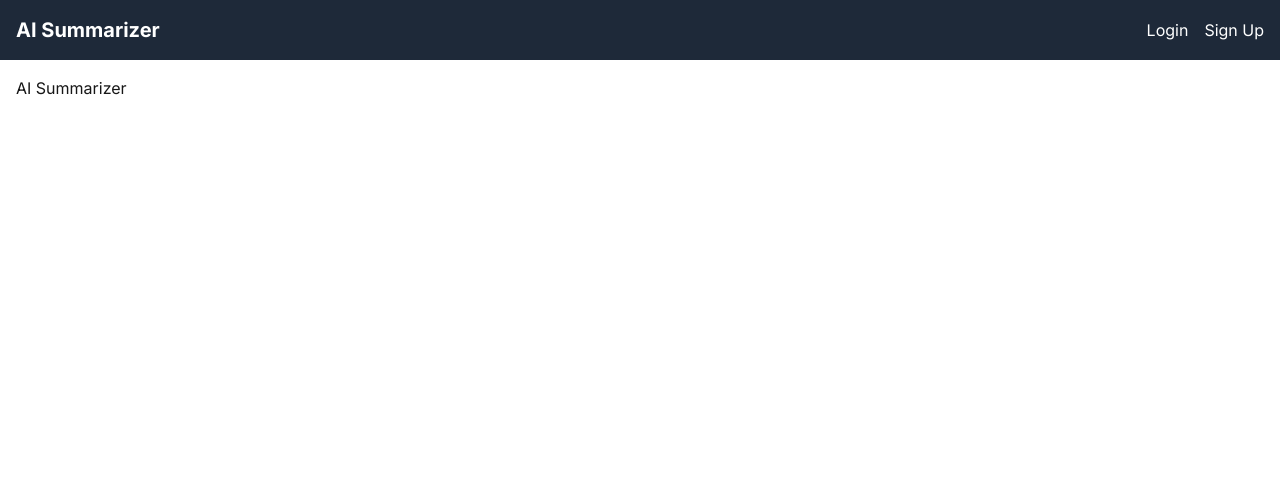
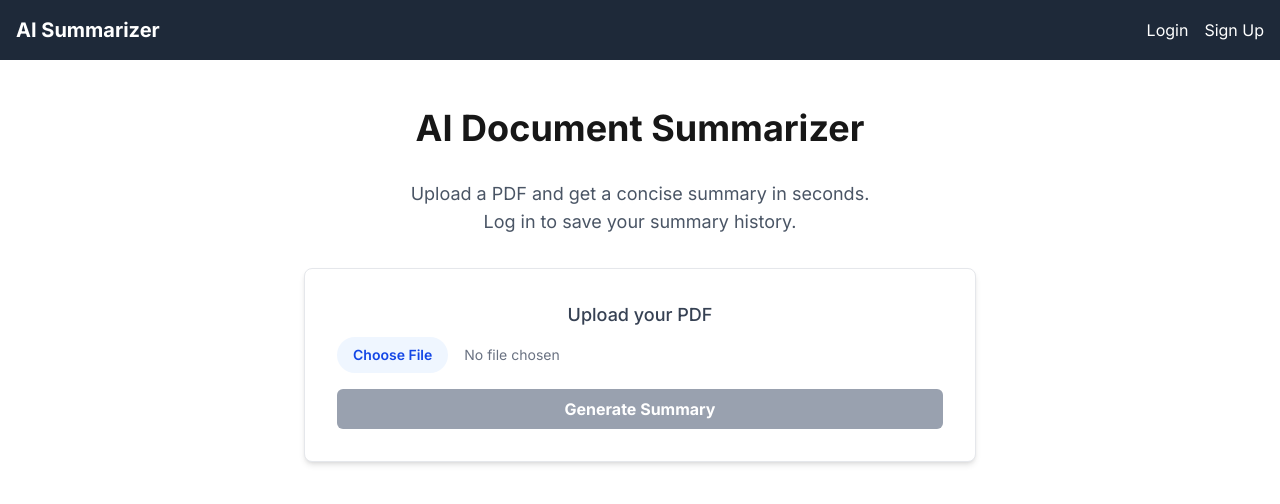
Before and after one commit to Oblutack/Ai-Summarizer, a Next.js app in the folder frontend/: page / in a window 1280 px wide. Shown: the top 504 px of the page. Built offline with nearby package versions, Linux system fonts and the light colour scheme.

Commit message:
feat: Implement final UI for guest and user summarization

```diff
--- a/frontend/app/dashboard/page.tsx
+++ b/frontend/app/dashboard/page.tsx
@@ -1,8 +1,83 @@
+"use client";
+
+import { useEffect, useState } from "react";
+import { useAuth } from "../../contexts/AuthContext";
+import { useRouter } from "next/navigation";
+import axios from "axios";
+import type { Document } from "../../types";
+import SummarizeForm from "../../components/SummarizeForm";
+
 export default function DashboardPage() {
-  return (
+  const { user, loading } = useAuth();
+  const router = useRouter();
+  const [documents, setDocuments] = useState<Document[]>([]);
+
+  const fetchDocuments = async () => {
+    const token = localStorage.getItem("token");
+    if (!token) return;
+
+    try {
+      const response = await axios.get("http://localhost:8080/documents", {
+        headers: { Authorization: `Bearer ${token}` },
+      });
+      setDocuments(response.data);
+    } catch (error) {
+      console.error("Failed to fetch documents", error);
+    }
+  };
+
+  useEffect(() => {
+    if (!loading && !user) {
+      router.push("/login");
+    }
+  }, [user, loading, router]);
+
+  useEffect(() => {
+    if (user) {
+      const loadDocuments = async () => {
+        await fetchDocuments();
+      };
+      loadDocuments();
+    }
+  }, [user]);
+
+  if (loading) {
+    return <p>Loading...</p>;
+  }
+
+  return user ? (
     <div>
-      <h1>My Dashboard</h1>
-      {/* Ovde će ići lista sačuvanih dokumenata */}
+      <h1 className="text-3xl font-bold my-6">Welcome to your Dashboard</h1>
+
+      <div className="mb-10">
+        <h2 className="text-2xl font-semibold mb-4">New Summary</h2>
+        <SummarizeForm
+          endpoint="http://localhost:8080/summarize"
+          onSummaryCreated={fetchDocuments}
+        />
+      </div>
+
+      <div>
+        <h2 className="text-2xl font-semibold mb-4">Your Saved Documents</h2>
+        <div className="space-y-4">
+          {documents.length > 0 ? (
+            documents.map((doc) => (
+              <div
+                key={doc.ID}
+                className="bg-white p-4 rounded-lg shadow-md border"
+              >
+                <h3 className="font-bold text-lg">{doc.Filename}</h3>
+                <p className="text-gray-600 text-sm">
+                  Created on: {new Date(doc.CreatedAt).toLocaleDateString()}
+                </p>
+                <p className="mt-2 text-gray-800">{doc.Summary}</p>
+              </div>
+            ))
+          ) : (
+            <p>You have no saved documents yet.</p>
+          )}
+        </div>
+      </div>
     </div>
-  );
+  ) : null;
 }
--- a/frontend/app/page.tsx
+++ b/frontend/app/page.tsx
@@ -1,7 +1,16 @@
+import SummarizeForm from "../components/SummarizeForm";
+
 export default function Home() {
   return (
-    <main>
-      <h1>AI Summarizer</h1>
-    </main>
+    <div className="text-center">
+      <h1 className="text-4xl font-bold my-8">
+        AI Document Summarizer
+      </h1>
+      <p className="mb-8 text-lg text-gray-600">
+        Upload a PDF and get a concise summary in seconds. <br />
+        Log in to save your summary history.
+      </p>
+      <SummarizeForm endpoint="http://localhost:8080/public/summarize" />
+    </div>
   );
 }
--- /dev/null
+++ b/frontend/components/SummarizeForm.tsx
@@ -0,0 +1,112 @@
+"use client";
+
+import { useState } from "react";
+import axios from "axios";
+
+interface SummarizeFormProps {
+  onSummaryCreated?: () => void;
+  endpoint: string;
+}
+
+export default function SummarizeForm({
+  onSummaryCreated,
+  endpoint,
+}: SummarizeFormProps) {
+  const [file, setFile] = useState<File | null>(null);
+  const [summary, setSummary] = useState("");
+  const [error, setError] = useState("");
+  const [isLoading, setIsLoading] = useState(false);
+
+  const handleFileChange = (e: React.ChangeEvent<HTMLInputElement>) => {
+    if (e.target.files) {
+      setFile(e.target.files[0]);
+    }
+  };
+
+  const handleSubmit = async (e: React.FormEvent) => {
+    e.preventDefault();
+    if (!file) {
+      setError("Please select a file first.");
+      return;
+    }
+
+    setError("");
+    setSummary("");
+    setIsLoading(true);
+
+    const formData = new FormData();
+    formData.append("file", file);
+
+    try {
+      const token = localStorage.getItem("token");
+
+      const response = await axios.post(endpoint, formData, {
+        headers: {
+          "Content-Type": "multipart/form-data",
+          ...(token && { Authorization: `Bearer ${token}` }),
+        },
+      });
+
+      setSummary(response.data.summary);
+      if (onSummaryCreated) {
+        onSummaryCreated();
+      }
+    } catch (err) {
+      if (axios.isAxiosError(err) && err.response) {
+        if (err.response.status === 401) {
+          setError(
+            "You must be logged in to save summaries. The summary was not saved."
+          );
+        } else {
+          setError(
+            err.response.data?.details ||
+              err.response.data?.error ||
+              "An error occurred."
+          );
+        }
+      } else {
+        setError("An unexpected error occurred.");
+      }
+    } finally {
+      setIsLoading(false);
+    }
+  };
+
+  return (
+    <div className="w-full max-w-2xl mx-auto bg-white p-8 border border-gray-200 rounded-lg shadow-md">
+      <form onSubmit={handleSubmit}>
+        <div className="mb-4">
+          <label
+            htmlFor="file"
+            className="block text-lg font-medium text-gray-700 mb-2"
+          >
+            Upload your PDF
+          </label>
+          <input
+            type="file"
+            id="file"
+            accept=".pdf"
+            onChange={handleFileChange}
+            className="block w-full text-sm text-gray-500 file:mr-4 file:py-2 file:px-4 file:rounded-full file:border-0 file:text-sm file:font-semibold file:bg-blue-50 file:text-blue-700 hover:file:bg-blue-100"
+          />
+        </div>
+        <button
+          type="submit"
+          disabled={isLoading || !file}
+          className="w-full bg-blue-500 text-white font-bold py-2 px-4 rounded-md hover:bg-blue-600 disabled:bg-gray-400"
+        >
+          {isLoading ? "Summarizing..." : "Generate Summary"}
+        </button>
+      </form>
+
+      {error && <p className="mt-4 text-red-500">{error}</p>}
+
+      {summary && (
+        <div className="mt-6 p-4 border border-gray-200 rounded-md bg-gray-50">
+          <h3 className="text-xl font-bold mb-2">Summary:</h3>
+          <p className="text-gray-700 whitespace-pre-wrap">{summary}</p>
+        </div>
+      )}
+    </div>
+  );
+}
--- /dev/null
+++ b/frontend/types.ts
@@ -0,0 +1,6 @@
+export interface Document {
+  ID: number;
+  CreatedAt: string;
+  Filename: string;
+  Summary: string;
+}
```
Also changed, not shown: 2 other files (tests, documents, lock files or other folders).
